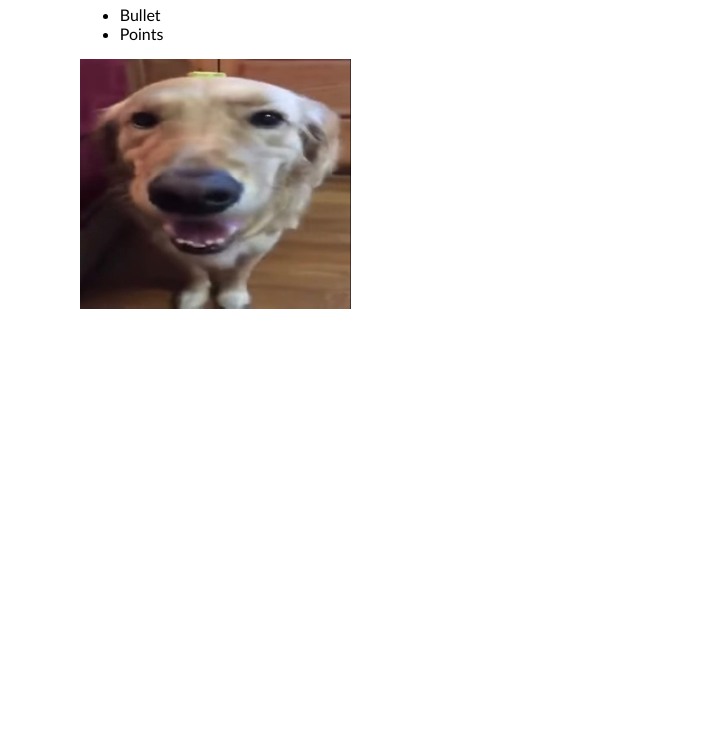
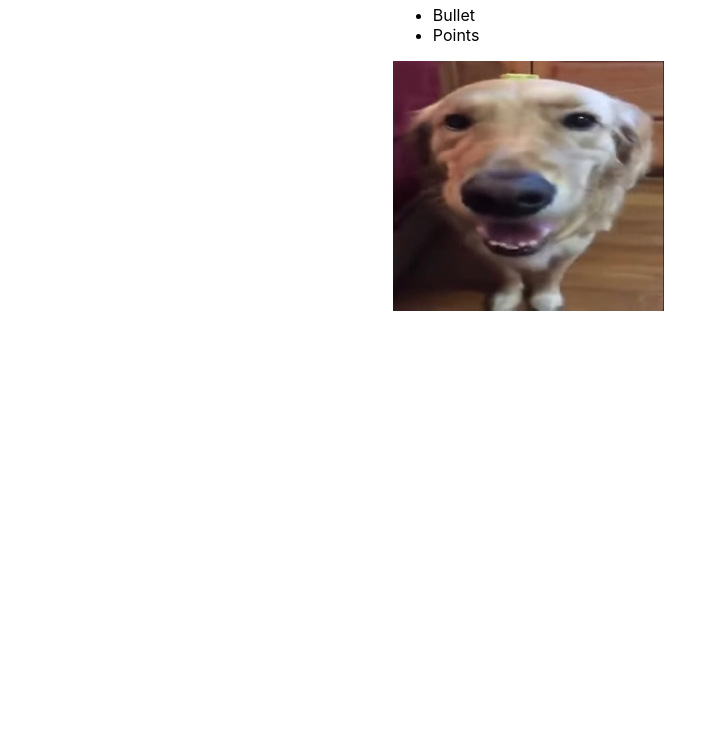
Before and after one commit to alecchendev/markdown-site-generator, a plain HTML site: page build/example.html in a window 1280 px wide. Shown: the part 71-800 px from the top of the page, without its empty margins (0-718 px from the left). Drawn offline with Linux system fonts and the light colour scheme.

Commit message:
Adjust styling

```diff
--- a/build/static/style.css
+++ b/build/static/style.css
@@ -1,6 +1,6 @@
 
 body {
-    font-family: 'Gill Sans', 'Gill Sans MT', Calibri, 'Trebuchet MS', sans-serif;
+    font-family: -apple-system, BlinkMacSystemFont, 'Segoe UI', Roboto, Oxygen, Ubuntu, Cantarell, 'Open Sans', 'Helvetica Neue', sans-serif;
 }
 
 .header {
@@ -9,6 +9,8 @@
 
 .container {
     display: flex;
+    max-width: 750px;
+    margin: auto;
 }
 
 .navbar {
@@ -17,10 +19,10 @@
 }
 
 .content {
-
+    width: 550px;
+    padding-left: 50px;
 }
 
 .image img {
-    width: 100%;
     height: 250px;
 }
--- a/src/static/style.css
+++ b/src/static/style.css
@@ -1,6 +1,6 @@
 
 body {
-    font-family: 'Gill Sans', 'Gill Sans MT', Calibri, 'Trebuchet MS', sans-serif;
+    font-family: -apple-system, BlinkMacSystemFont, 'Segoe UI', Roboto, Oxygen, Ubuntu, Cantarell, 'Open Sans', 'Helvetica Neue', sans-serif;
 }
 
 .header {
@@ -9,6 +9,8 @@
 
 .container {
     display: flex;
+    max-width: 750px;
+    margin: auto;
 }
 
 .navbar {
@@ -17,10 +19,10 @@
 }
 
 .content {
-
+    width: 550px;
+    padding-left: 50px;
 }
 
 .image img {
-    width: 100%;
     height: 250px;
 }
```
Also changed, not shown: 1 other file.
